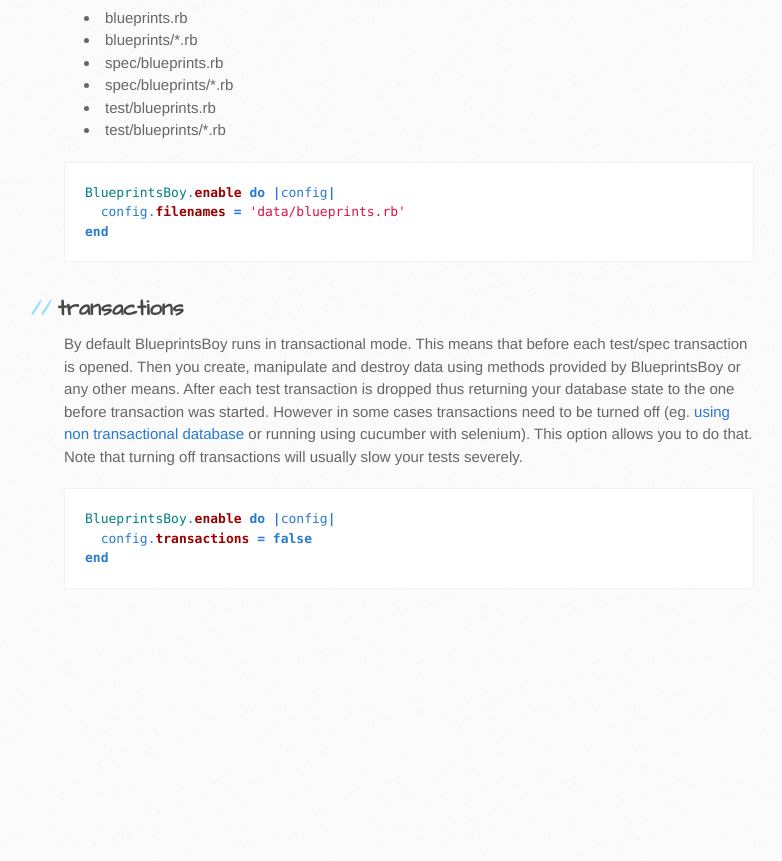
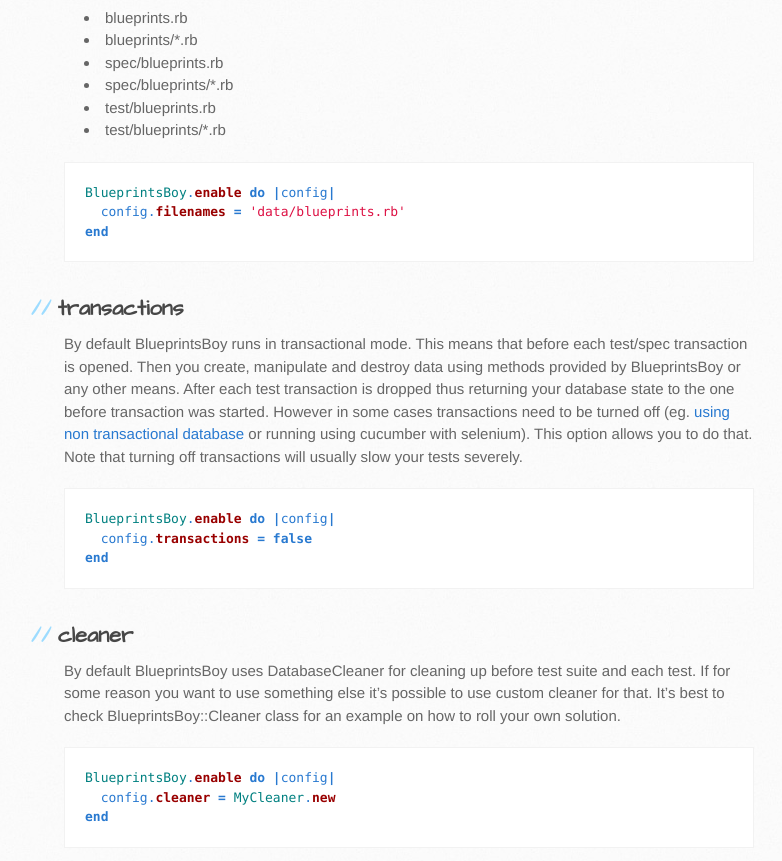
Before and after one commit to andriusch/blueprints_boy, a Jekyll site: the page built from _posts/2010-12-01-configuration.markdown, in a window 1280 px wide and 900 px high, scrolled down 1415 px. Shown: the top 861 px of the window, without its empty margins (106-888 px from the left). Built offline with Jekyll 4.4.1, drawn with Linux system fonts in a browser that asks for light colours; before the commit the page ends 2056 px from its top, so only the background shows below that.

Commit message:
Added docs for cleaner config

```diff
--- a/_posts/2010-12-01-configuration.markdown
+++ b/_posts/2010-12-01-configuration.markdown
@@ -74,3 +74,15 @@
   config.transactions = false
 end
 {% endhighlight %}
+
+## cleaner
+
+By default BlueprintsBoy uses DatabaseCleaner for cleaning up before test suite and each test. If for some reason you
+want to use something else it's possible to use custom cleaner for that. It's best to check BlueprintsBoy::Cleaner
+class for an example on how to roll your own solution.
+
+{% highlight ruby %}
+BlueprintsBoy.enable do |config|
+  config.cleaner = MyCleaner.new
+end
+{% endhighlight %}
```
